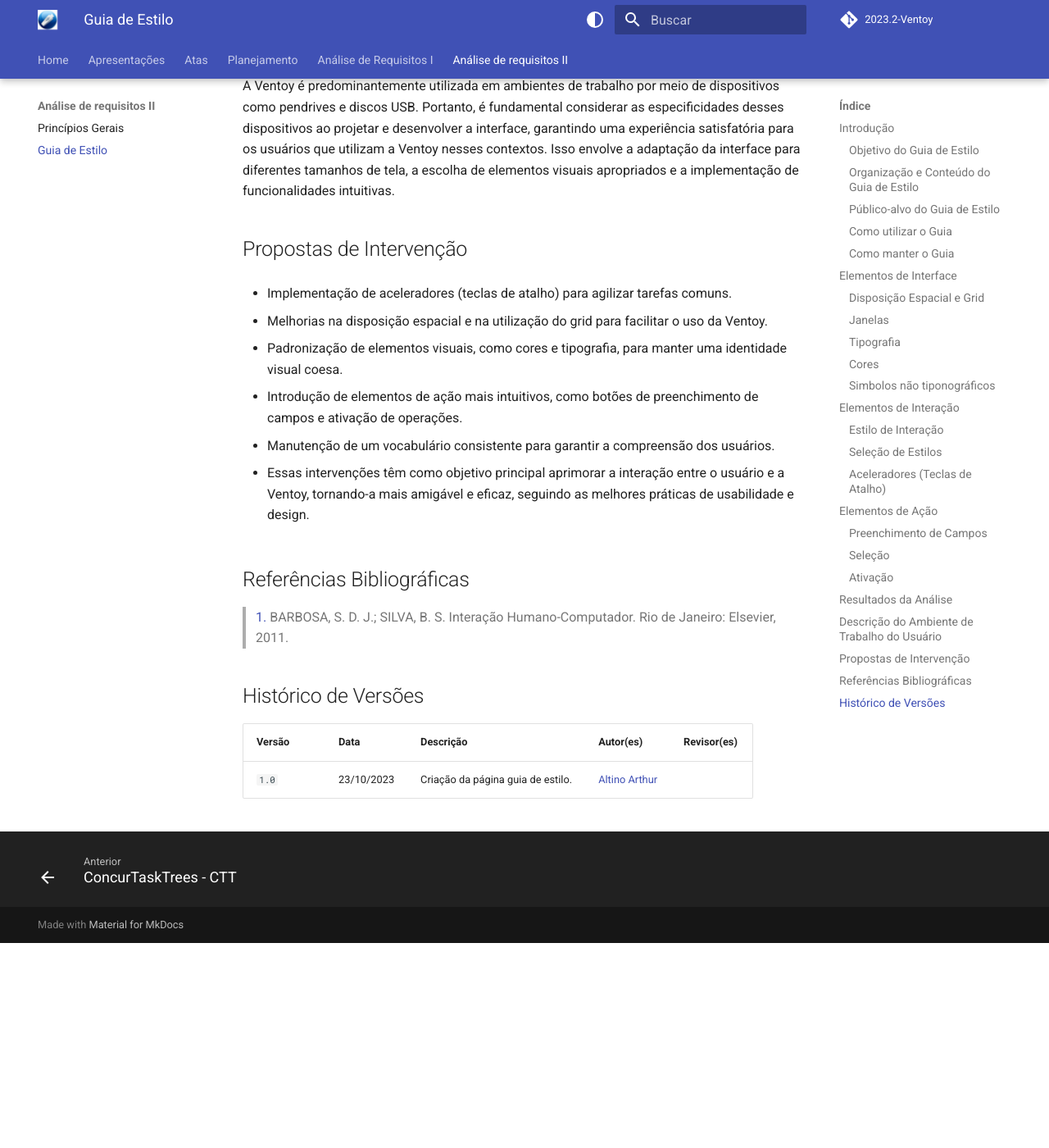
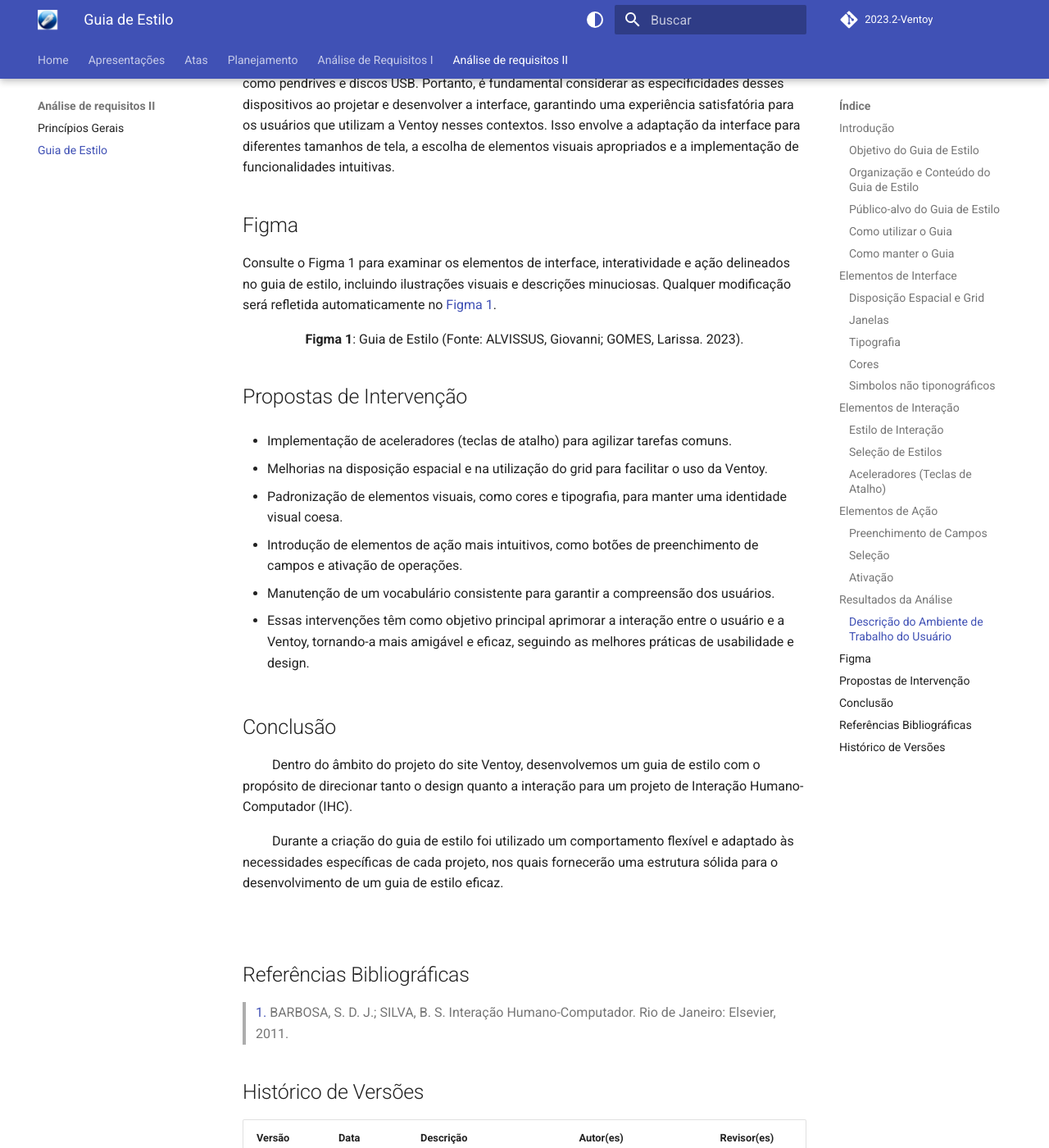
Before and after one commit to Interacao-Humano-Computador/2023.2-Ventoy, an MkDocs documentation site: the page built from docs/AnaliseDeRequisitos/guia-de-estilo.md, in a window 1280 px wide and 1400 px high, scrolled down 4607 px. Shown: the whole window at 82% size. Built offline with MkDocs 1.6.1 and Material for MkDocs 9.7.7, drawn with Linux system fonts in a browser that asks for light colours; comment, search, counter and statistics services are not loaded; before the commit the page ends 5757 px from its top, so only the background shows below that; some of the changed text lies outside the part shown.

Commit message:
Update guia-de-estilo.md

```diff
--- a/docs/AnaliseDeRequisitos/guia-de-estilo.md
+++ b/docs/AnaliseDeRequisitos/guia-de-estilo.md
@@ -116,9 +116,17 @@
 
 ## Resultados da Análise
 
-## Descrição do Ambiente de Trabalho do Usuário
+### Descrição do Ambiente de Trabalho do Usuário
 
 A Ventoy é predominantemente utilizada em ambientes de trabalho por meio de dispositivos como pendrives e discos USB. Portanto, é fundamental considerar as especificidades desses dispositivos ao projetar e desenvolver a interface, garantindo uma experiência satisfatória para os usuários que utilizam a Ventoy nesses contextos. Isso envolve a adaptação da interface para diferentes tamanhos de tela, a escolha de elementos visuais apropriados e a implementação de funcionalidades intuitivas.
+
+## Figma
+
+Consulte o Figma 1 para examinar os elementos de interface, interatividade e ação delineados no guia de estilo, incluindo ilustrações visuais e descrições minuciosas. Qualquer modificação será refletida automaticamente no [Figma 1]().
+
+<div align="center">
+<p> <b>Figma 1</b>: Guia de Estilo (Fonte: ALVISSUS, Giovanni; GOMES, Larissa. 2023). </p>
+</div>
 
 ## Propostas de Intervenção
 
@@ -134,12 +142,20 @@
 
 - Essas intervenções têm como objetivo principal aprimorar a interação entre o usuário e a Ventoy, tornando-a mais amigável e eficaz, seguindo as melhores práticas de usabilidade e design.
 
+## Conclusão
+
+&emsp;&emsp; Dentro do âmbito do projeto do site Ventoy, desenvolvemos um guia de estilo com o propósito de direcionar tanto o design quanto a interação para um projeto de Interação Humano-Computador (IHC).
+
+&emsp;&emsp; Durante a criação do guia de estilo foi utilizado um comportamento flexível e adaptado às necessidades específicas de cada projeto, nos quais fornecerão uma estrutura sólida para o desenvolvimento de um guia de estilo eficaz.
+
+&emsp;&emsp;
+
 ## Referências Bibliográficas
 
 > <a id="REF1" href="#anchor_1">1.</a> BARBOSA, S. D. J.; SILVA, B. S. Interação Humano-Computador. Rio de Janeiro: Elsevier, 2011.
 
 ## Histórico de Versões
 
-| Versão  | Data       | Descrição                                                                                       | Autor(es)                                                                                   | Revisor(es)                                                                                         |
-| ------- | ---------- | ----------------------------------------------------------------------------------------------- | ------------------------------------------------------------------------------------------- | --------------------------------------------------------------------------------------------------- |
-| `1.0`   | 23/10/2023 | Criação da página guia de estilo.                                                               | [Altino Arthur](https://github.com/arthurrochamoreira)                                              |
+| Versão  | Data       | Descrição       | Autor(es)                | Revisor(es)                                                                                         |
+| ------- | ---------- | ------------------------------------ | ------------------------------------------ | ---------------------------- |
+| `1.0`   | 23/10/2023 | Criação da página guia de estilo.              | [Altino Arthur](https://github.com/arthurrochamoreira) e [Luis Miranda](https://github.com/LuisMiranda10 )        |  Vinicius Mendes   |
```
